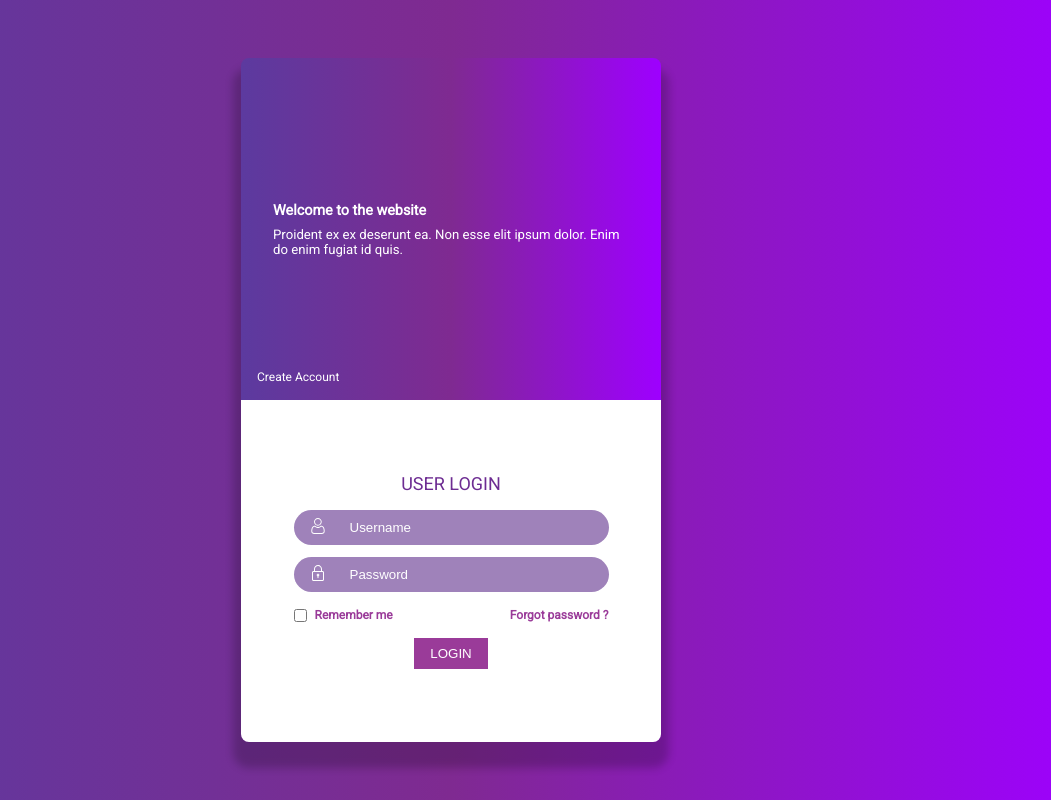
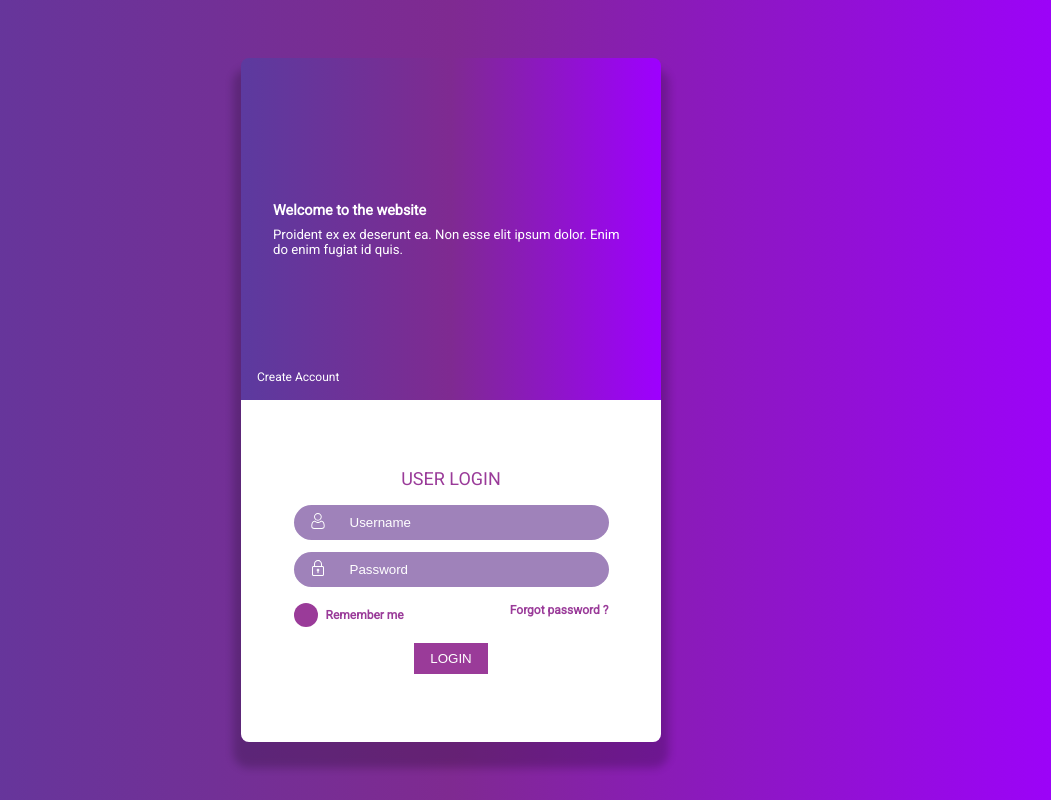
Before and after one commit to phatnguyenuit/7days-layout-challenges, a plain HTML site: page day1-login-form/index.html in a window 1280 px wide. Shown: the whole page, without its empty margins (189-1240 px from the left). Drawn offline with Linux system fonts and the light colour scheme.

Commit message:
[Day1] Add custom checkbox

```diff
--- a/day1-login-form/index.html
+++ b/day1-login-form/index.html
@@ -38,9 +38,9 @@
           </div>
           <div class="form-actions">
             <div class="remember-section">
-              <input type="checkbox" id="remember-me" />
-              <label for="remember-me">
-                Remember me
+              <label class="checkbox-container">Remember me
+                <input type="checkbox" />
+                <span class="check-mark"></span>
               </label>
             </div>
             <div class="forgot-password-section">
--- a/day1-login-form/styles.css
+++ b/day1-login-form/styles.css
@@ -23,12 +23,7 @@ body {
 
 .gradient-background {
   background: rgb(92, 58, 159);
-  background: linear-gradient(
-    90deg,
-    rgba(92, 58, 159, 1) 0%,
-    rgba(127, 42, 145, 1) 50%,
-    rgba(158, 0, 255, 1) 100%
-  );
+  background: linear-gradient( 90deg, rgba(92, 58, 159, 1) 0%, rgba(127, 42, 145, 1) 50%, rgba(158, 0, 255, 1) 100%);
 }
 
 .container {
@@ -45,8 +40,8 @@ body {
   display: grid;
   grid-template-rows: 1fr 1fr;
   height: 90%;
+  max-height: 684px;
   max-width: 420px;
-  max-height: 684px;
   overflow: hidden;
   width: 50%;
 }
@@ -60,11 +55,11 @@ body {
   position: relative;
 }
 
-.card-header > h4 {
+.card-header>h4 {
   margin-bottom: 8px;
 }
 
-.card-header > a {
+.card-header>a {
   bottom: 16px;
   color: #ffffff;
   left: 16px;
@@ -86,7 +81,7 @@ body {
 }
 
 .form-title {
-  color: #6d2c92;
+  color: #9a3b99;
   font-size: 1.5rem;
   margin-bottom: 16px;
   text-align: center;
@@ -132,16 +127,59 @@ body {
   margin: 16px 0;
 }
 
-.remember-section {
-  display: flex;
-  align-items: center;
+.checkbox-container {
+  cursor: pointer;
+  display: block;
+  line-height: 24px;
+  padding-left: 32px;
+  position: relative;
+  user-select: none;
 }
 
-.remember-section > label {
-  margin-left: 8px;
+/* Hide the browser's default checkbox */
+
+.checkbox-container input {
+  cursor: pointer;
+  height: 0;
+  opacity: 0;
+  position: absolute;
+  width: 0;
 }
-.remember-section > input {
-  color: #9a3b99;
+
+/* Create the check mark/indicator (hidden when not checked) */
+
+.check-mark {
+  background-color: #9a3b99;
+  border-radius: 50%;
+  height: 24px;
+  left: 0;
+  position: absolute;
+  top: 0;
+  width: 24px;
+}
+
+.check-mark:after {
+  content: "";
+  display: none;
+  left: 8px;
+  position: absolute;
+  top: 4px;
+}
+
+/* Show the check mark when checked */
+
+.checkbox-container input:checked~.check-mark:after {
+  display: block;
+}
+
+/* Style the check mark/indicator */
+
+.checkbox-container .check-mark:after {
+  border: solid #ffffff;
+  border-width: 0 3px 3px 0;
+  height: 10px;
+  transform: rotate(45deg);
+  width: 5px;
 }
 
 .forgot-password {
@@ -153,7 +191,7 @@ body {
   text-align: center;
 }
 
-.submit-section > button {
+.submit-section>button {
   background-color: #9a3b99;
   border: none;
   color: #ffffff;
@@ -161,3 +199,13 @@ body {
   padding: 8px 16px;
   text-transform: uppercase;
 }
+
+@media screen and (max-width: 600px) {
+  .card {
+    width: 100%;
+    height: 100vh;
+    max-height: 100vh;
+    border-radius: 0;
+    box-shadow: none;
+  }
+}
```
Also changed, not shown: day1-login-form/actual-result.png.
